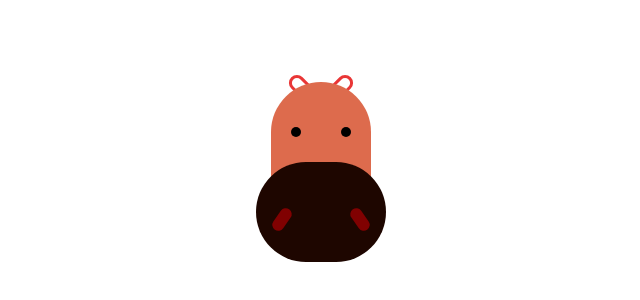
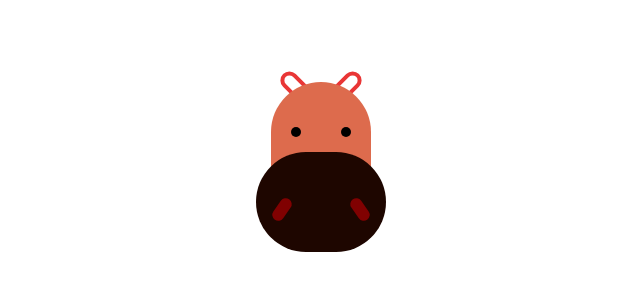
Before and after one commit to developerfarid/test-1, a plain HTML site: page index.html in a window 1280 px wide. Shown: the part 276-576 px from the top of the page, without its empty margins (327-967 px from the left). Drawn offline with Linux system fonts and the light colour scheme.

Commit message:
Update index.html

```diff
--- a/index.html
+++ b/index.html
@@ -42,17 +42,17 @@
         background: #1e0600;
         position: absolute;
         left: 50%;
-        top: 80px;
+        top: 70px;
         transform: translateX(-50%);
         border-radius: 60px;
       }
       .top::after {
         position: absolute;
-        left: 15px;
+        left: 5px;
         content: "";
-        width: 30px;
+        width: 40px;
         height: 10px;
-        border: 3px solid rgb(233, 54, 54);
+        border: 4px solid rgb(233, 54, 54);
         border-radius: 25px;
         z-index: -1;
         transform: rotate(45deg);
@@ -60,11 +60,11 @@
       }
       .top::before {
         position: absolute;
-        right: 15px;
+        right: 5px;
         content: "";
-        width: 30px;
+        width: 40px;
         height: 10px;
-        border: 3px solid rgb(233, 54, 54);
+        border: 4px solid rgb(233, 54, 54);
         border-radius: 25px;
         z-index: -1;
         transform: rotate(-45deg);
```
